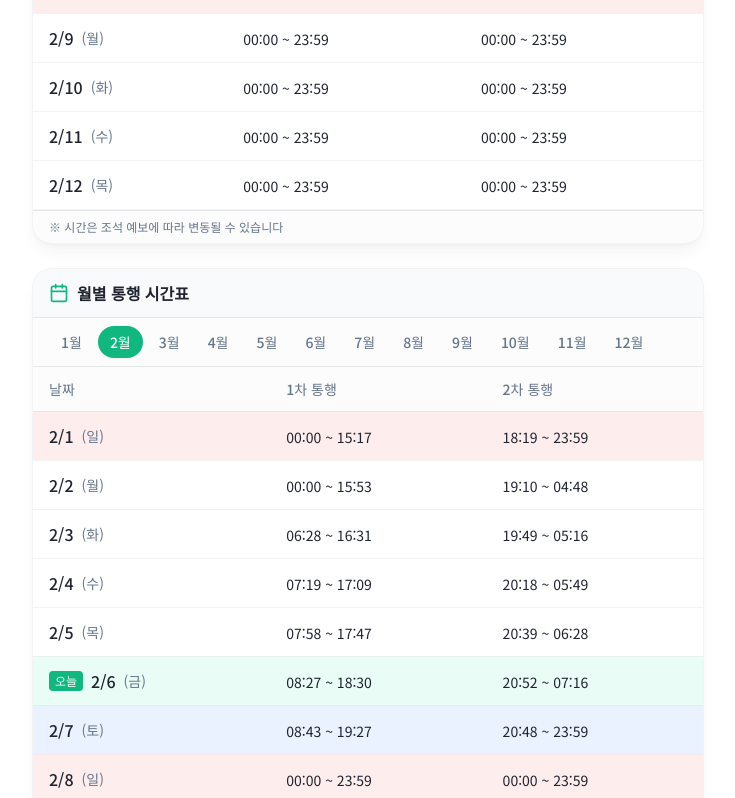
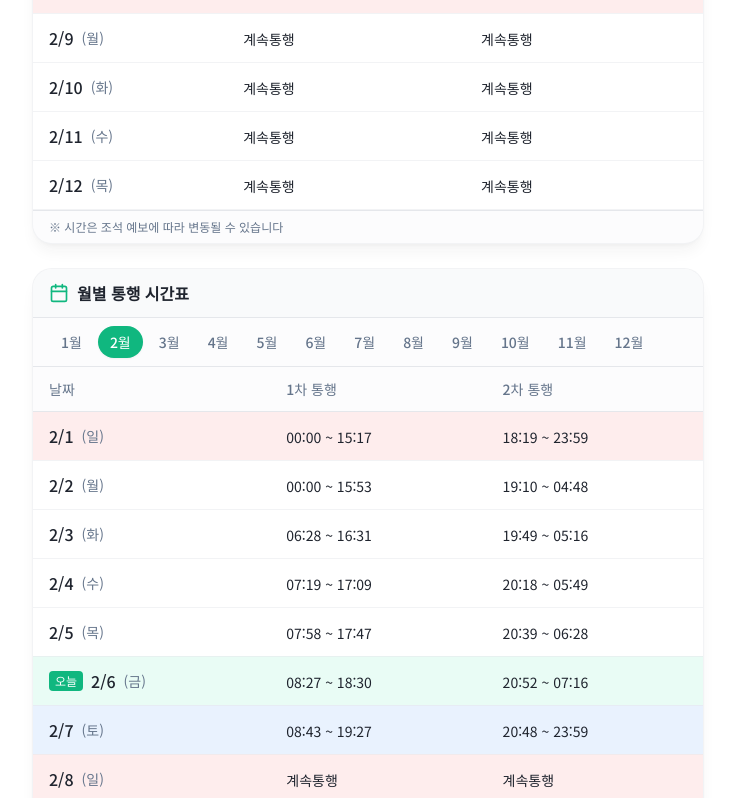
Before and after one commit to Delightfilm/JEBU, a React (Vite) app: page / in a window 1280 px wide. Shown: the part 1382-2180 px from the top of the page, without its empty margins (272-1007 px from the left). Built offline with nearby package versions, Linux system fonts and the light colour scheme; the HTML template or start-up script is replaced by a standard one.

Commit message:
feat: 00:00~23:59 援ш컙??怨꾩냽?듯뻾?쇰줈 ?쒖떆
Co-authored-by: Cursor <cursoragent@cursor.com>

```diff
--- a/src/components/MonthlyTimetable.tsx
+++ b/src/components/MonthlyTimetable.tsx
@@ -1,6 +1,6 @@
 import { Calendar } from "lucide-react";
 import { Tabs, TabsContent, TabsList, TabsTrigger } from "@/components/ui/tabs";
-import { getMonthEntries } from "@/data/timetable";
+import { getMonthEntries, formatTimeRange } from "@/data/timetable";
 import type { TimetableEntry } from "@/data/timetable";
 
 const MonthlyTimetable = () => {
@@ -93,13 +93,13 @@ const MonthlyTimetable = () => {
                           </td>
                           <td className="px-4 py-3">
                             <span className="text-sm">
-                              {entry.openTime1} ~ {entry.closeTime1}
+                              {formatTimeRange(entry.openTime1, entry.closeTime1)}
                             </span>
                           </td>
                           <td className="px-4 py-3">
                             {entry.openTime2 && entry.closeTime2 ? (
                               <span className="text-sm">
-                                {entry.openTime2} ~ {entry.closeTime2}
+                                {formatTimeRange(entry.openTime2, entry.closeTime2)}
                               </span>
                             ) : (
                               <span className="text-sm text-muted-foreground">-</span>
--- a/src/components/TimetableCard.tsx
+++ b/src/components/TimetableCard.tsx
@@ -1,4 +1,5 @@
 import { Calendar } from "lucide-react";
+import { formatTimeRange } from "@/data/timetable";
 
 interface TimetableEntry {
   date: string;
@@ -69,13 +70,13 @@ const TimetableCard = ({ entries }: TimetableCardProps) => {
                   </td>
                   <td className="px-4 py-3">
                     <span className="text-sm">
-                      {entry.openTime1} ~ {entry.closeTime1}
+                      {formatTimeRange(entry.openTime1, entry.closeTime1)}
                     </span>
                   </td>
                   <td className="px-4 py-3">
                     {entry.openTime2 && entry.closeTime2 ? (
                       <span className="text-sm">
-                        {entry.openTime2} ~ {entry.closeTime2}
+                        {formatTimeRange(entry.openTime2, entry.closeTime2)}
                       </span>
                     ) : (
                       <span className="text-sm text-muted-foreground">-</span>
--- a/src/data/timetable.ts
+++ b/src/data/timetable.ts
@@ -7,6 +7,12 @@ export interface TimetableEntry {
   closeTime1: string;
   openTime2?: string;
   closeTime2?: string;
+}
+
+/** 00:00~23:59이면 "계속통행", 아니면 "open ~ close" 반환 */
+export function formatTimeRange(open: string, close: string): string {
+  if (open === "00:00" && close === "23:59") return "계속통행";
+  return `${open} ~ ${close}`;
 }
 
 const timetable = data as Record<string, TimetableEntry[]>;
```
